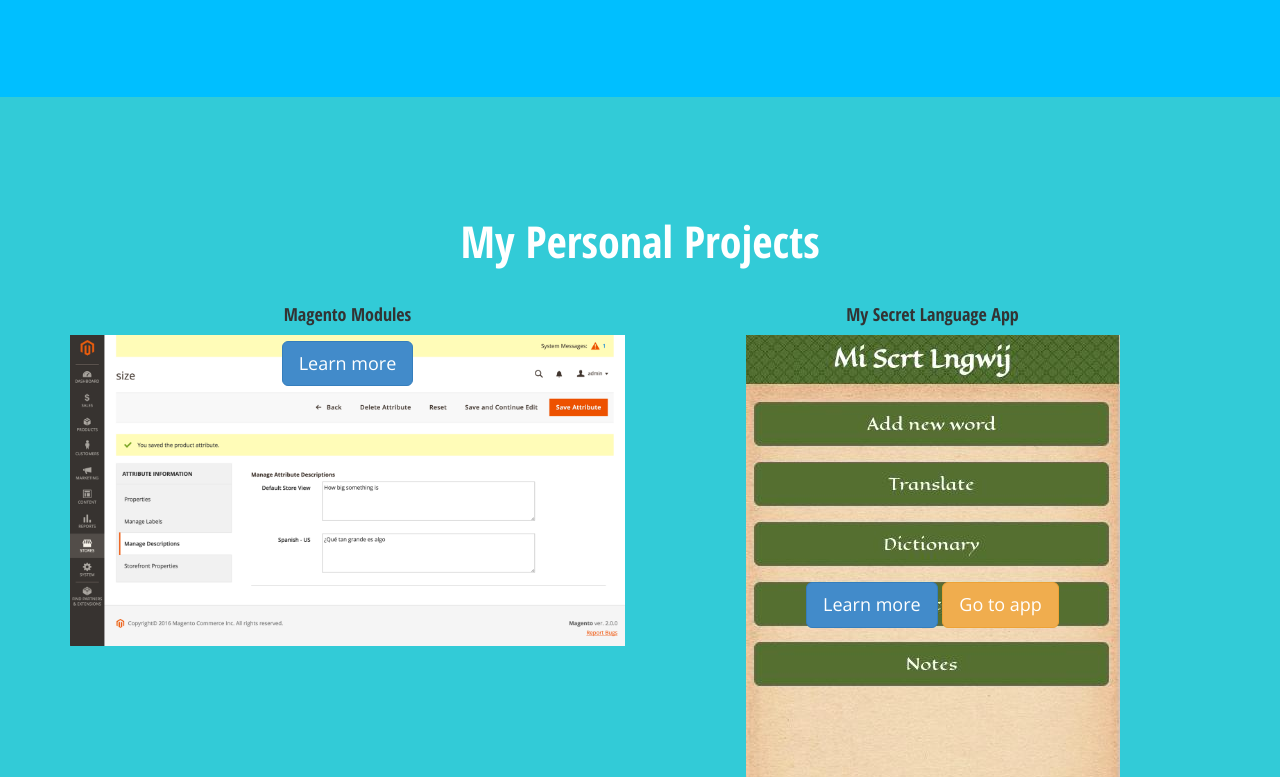
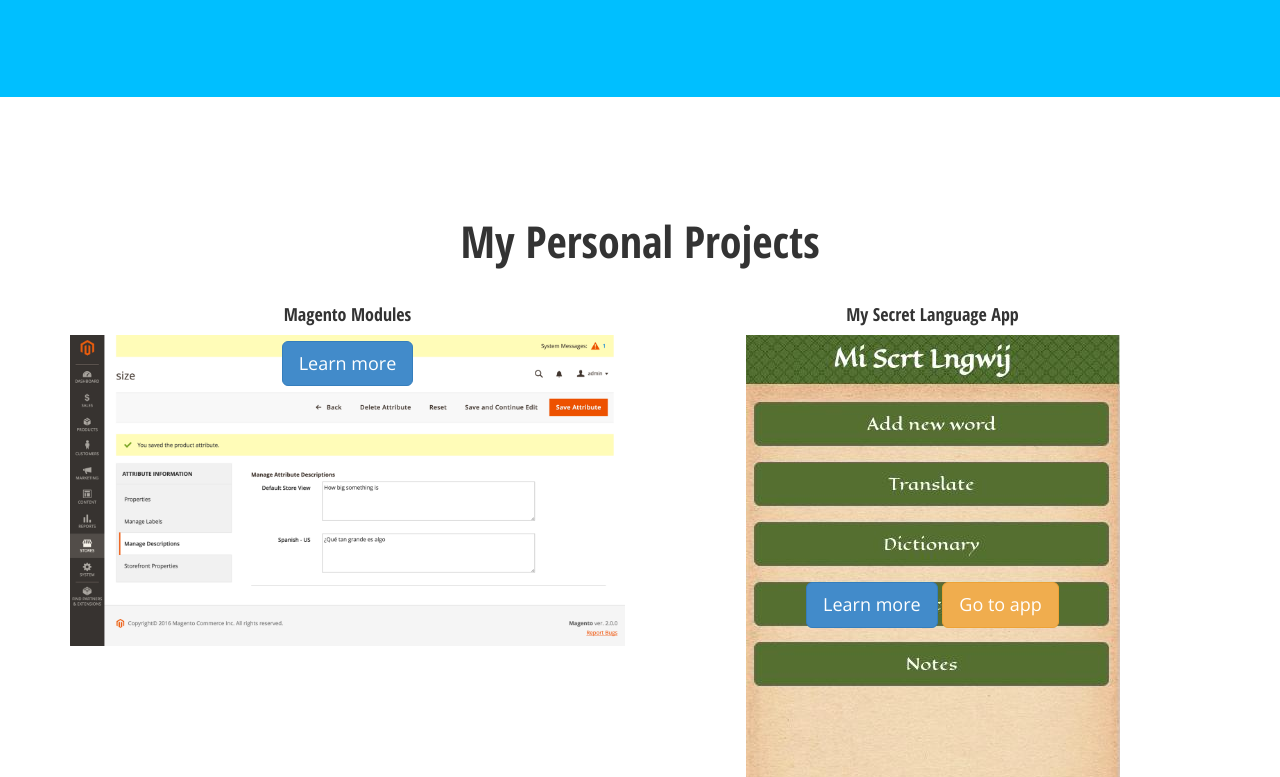
Before and after one commit to dmatthew/matthewdavis, a plain HTML site: page index.html in a window 1280 px wide. Shown: the part 2423-3200 px from the top of the page. Drawn offline with nearby package versions, Linux system fonts and the light colour scheme.

Commit message:
Update colors of personal projects section

```diff
--- a/css/main.css
+++ b/css/main.css
@@ -86,12 +86,12 @@ h1 {
 	background-color: deepskyblue;
 }
 #my-projects {
-	background-color: #32cbd7;
+	background-color: #fff;
 }
 #my-projects .container-fluid {
 	padding: 100px 0px;
 }
-#my-projects .heading, #education .heading, #work-experience .heading {
+#education .heading, #work-experience .heading {
 	color: #fff;
 }
 .img-project {
```
